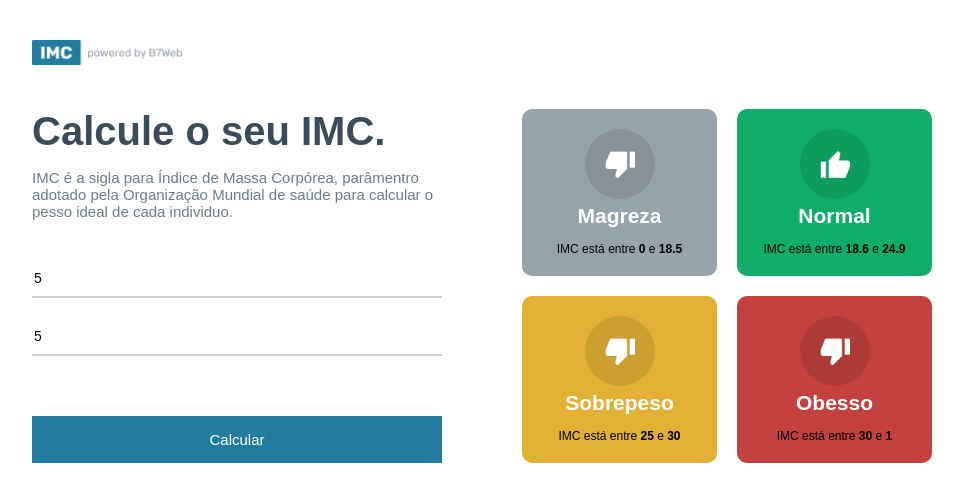
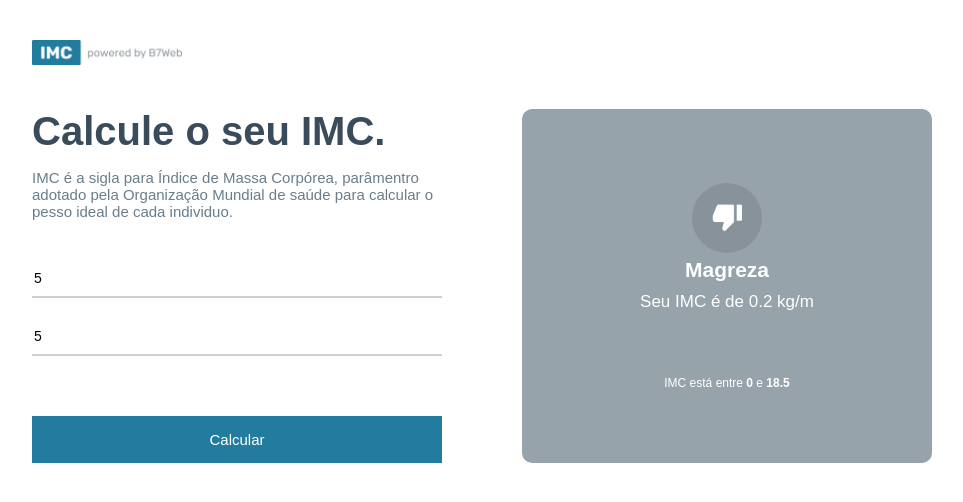
Before and after one commit to sidneirodrigues/calculo.imc, a React (Vite) app: page / in a window 1280 px wide. Both pictures are taken after typing "5", "5" into the empty fields and a click on the button "Calcular". Shown: the top 502 px of the page, without its empty margins (158-1121 px from the left). Built offline with nearby package versions, Linux system fonts and the light colour scheme.

Commit message:
Finishing the Logic and Displaying Elements

```diff
--- a/src/App.module.css
+++ b/src/App.module.css
@@ -65,3 +65,8 @@
     grid-template-columns: repeat(2, 1fr);
     gap: 20px;
 }
+
+.container .rightSide .rightBig {
+    flex: 1;
+    display: flex;
+}
--- a/src/App.tsx
+++ b/src/App.tsx
@@ -3,15 +3,16 @@
 import poweredImage from './assets/powered.png'
 import { GridItem } from './components/GridItem'
 
-import { levels, calculateImc } from './helpers/imc'
+import { levels, calculateImc, Level } from './helpers/imc'
 
 const App = () => {
   const [ heightField, setHeightField ] = useState<number>(0);
   const [ weightField, setWeightField ] = useState<number>(0);
+  const [ toShow, setToShow ] = useState<Level | null>(null)
 
   const handleCalculateButton = () => {
       if(heightField && weightField) {
-
+        setToShow(calculateImc(heightField, weightField));
       } else {
         alert('Preencha todos os campos')
       }
@@ -25,6 +26,7 @@
              <img src={poweredImage} alt="" width={150}/>
           </div>
         </header>
+
         <div className={styles.container}>
           <div className={styles.leftSide}>
               <h1>Calcule o seu IMC.</h1>
@@ -43,15 +45,23 @@
                 onChange={e => setWeightField(parseFloat(e.target.value))}
               />
               <button onClick={handleCalculateButton}>Calcular</button>
-
           </div>
 
           <div className={styles.rightSide}>
-            <div className={styles.grid}>
-              {levels.map((item, key)=>(
-                <GridItem key={key} item={item} />
-              ))}
-            </div>
+            {!toShow &&
+              <div className={styles.grid}>
+                {levels.map((item, key)=>(
+                  <GridItem key={key} item={item} />
+                ))}
+              </div>
+            }
+            {toShow &&
+              <div className={styles.rightBig}>
+                <div className={styles.rightArrow}></div>
+                <GridItem  item={toShow}/>
+              </div>
+
+            }
           </div>
         </div>
     </div>
--- a/src/components/GridItem/GridItem.module.css
+++ b/src/components/GridItem/GridItem.module.css
@@ -24,5 +24,8 @@
 .gridInfo {
     font-size: 12px;
     margin-top: 14px;
-    color:black
 }
+.yourImc {
+    font-size: 17px;
+    margin: 10px 0 50px 0;
+}
--- a/src/components/GridItem/GridItem.tsx
+++ b/src/components/GridItem/GridItem.tsx
@@ -16,6 +16,11 @@
             <div className={styles.gridTitle}>
                 {item.title}
             </div>
+
+            { item.yourImc &&
+                <div className={styles.yourImc}>Seu IMC é de {item.yourImc} kg/m</div>
+            }
+
             <div className={styles.gridInfo}>
                 <>
                     IMC está entre <strong>{item.imc[0]}</strong> e <strong>{item.imc[1]}</strong>
--- a/src/helpers/imc.ts
+++ b/src/helpers/imc.ts
@@ -9,8 +9,8 @@
 export const levels: Level[] = [
     { title: 'Magreza', color: '#96A3AB', icon: 'down', imc: [ 0, 18.5 ] },
     { title: 'Normal', color: '#0EAD69', icon: 'up', imc: [ 18.6, 24.9 ] },
-    { title: 'Sobrepeso', color: '#E2B035', icon: 'down', imc: [ 25,30 ] },
-    { title: 'Obesso', color: '#C3423F', icon: 'down', imc: [ 30,1, 99 ] }
+    { title: 'Sobrepeso', color: '#E2B035', icon: 'down', imc: [ 25, 30 ] },
+    { title: 'Obesso', color: '#C3423F', icon: 'down', imc: [ 30.1, 99 ] }
 ];
 
 export const calculateImc = (height: number, weight:number) => {
@@ -18,7 +18,7 @@
 
     for(let i in levels) {
         if(imc >= levels[i].imc[0] && imc < levels[i].imc[1]) {
-            levels[i].yourImc = imc;
+            levels[i].yourImc = parseFloat(imc.toFixed(2));
             return levels[i];
         }
     }
```
